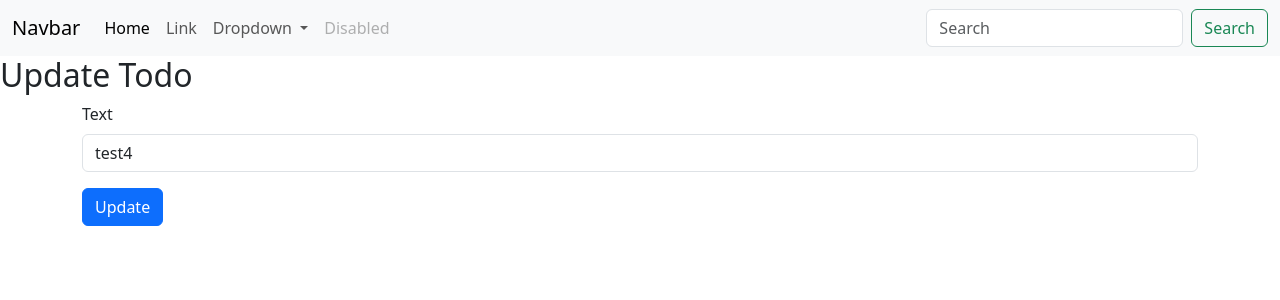
After one commit to mistryhiren94/django-todo-list, a Django app: page /updateTodo/6 in a window 1280 px wide. The commit adds this page. Shown: the top 300 px of the page. Run offline with Django 5.2, Linux system fonts and the light colour scheme; data comes from the database, SQL or seed files in the repository; both versions use the stored data as it was after the commit.

Commit message:
added update method

```diff
--- /dev/null
+++ b/templates/update.html
@@ -0,0 +1,13 @@
+{% extends 'base.html' %}
+
+{% block content %}
+    <h2>Update Todo</h2>
+    <form class="container" method="post" action="/updateTodo/{{todo.id}}">
+        {% csrf_token %}
+        <div class="mb-3">
+            <label for="todo_text" class="form-label">Text</label>
+            <input name="todo" class="form-control" id="exampleInputText1" aria-describedby="emailHelp" value="{{todo.text}}" />
+        </div>
+        <button type="submit" class="btn btn-primary">Update</button>
+    </form>
+{% endblock content %}
--- a/todo/urls.py
+++ b/todo/urls.py
@@ -5,4 +5,5 @@ urlpatterns = [
     path("", views.index, name="index"),
     path("saveTodo", views.saveTodo, name="saveTodo"),
     path("removeTodo/<int:id>", views.removeTodo, name="removeTodo"),
+    path("updateTodo/<int:id>", views.updateTodo, name="updateTodo"),
 ]
--- a/todo/views.py
+++ b/todo/views.py
@@ -1,5 +1,6 @@
 from django.shortcuts import render,HttpResponse,redirect
 from . models import Todo
+from django.http import JsonResponse
 
 # Create your views here.
 
@@ -19,3 +20,19 @@ def removeTodo(request, id):
     deleteTodo = Todo.objects.get(id = id)
     deleteTodo.delete()
     return redirect('/')
+
+def updateTodo(request, id):
+    if request.method == "GET":
+        todo = Todo.objects.get(id = id)
+        context = {
+            "todo":todo
+        }
+        return render(request, "update.html", context)
+    elif request.method == "POST":
+        text = request.POST.get('todo')
+        print(text)
+        Todo.objects.filter(id=id).update(text=text)
+        # return JsonResponse({
+        #     'data':'Updated'
+        # })
+        return redirect('/')
```
Also changed, not shown: templates/index.html (+11 -1 lines), db.sqlite3.
